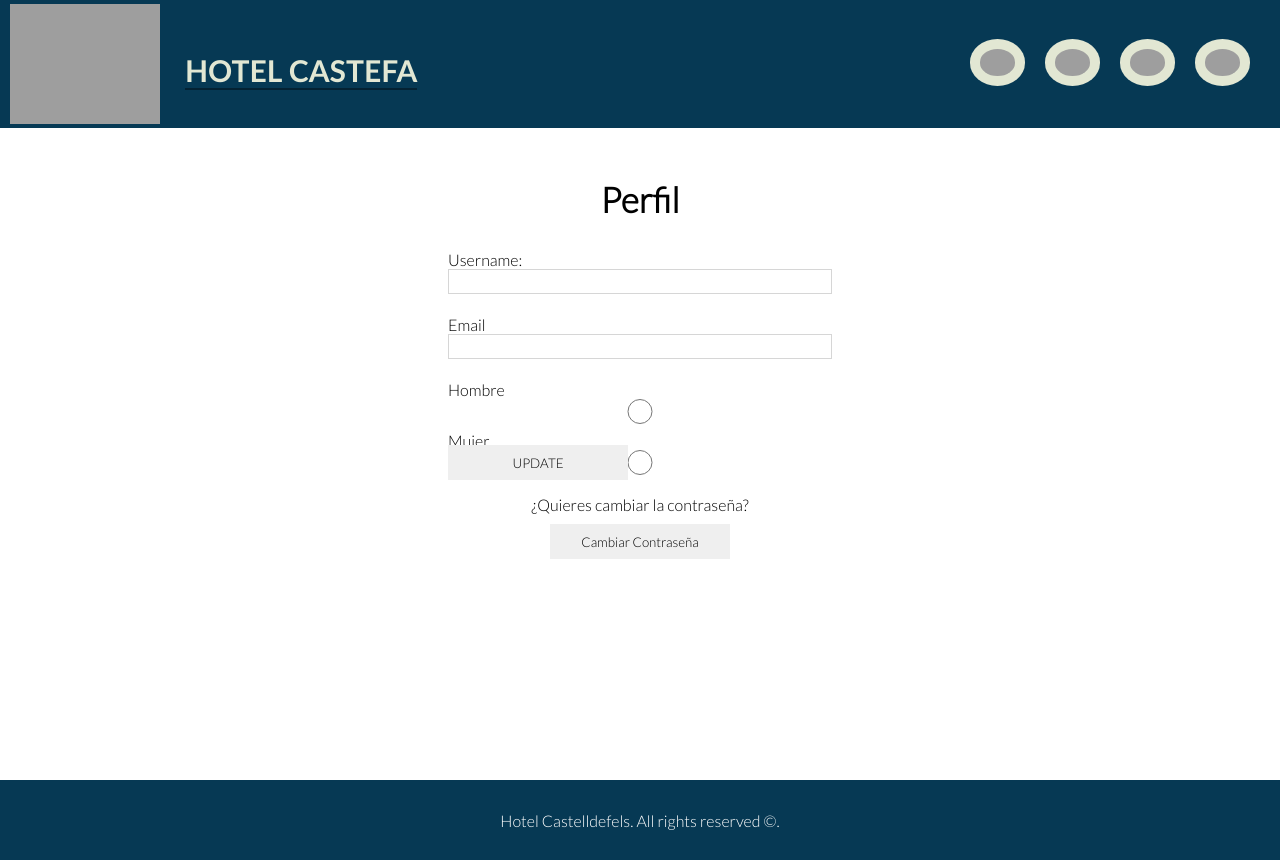
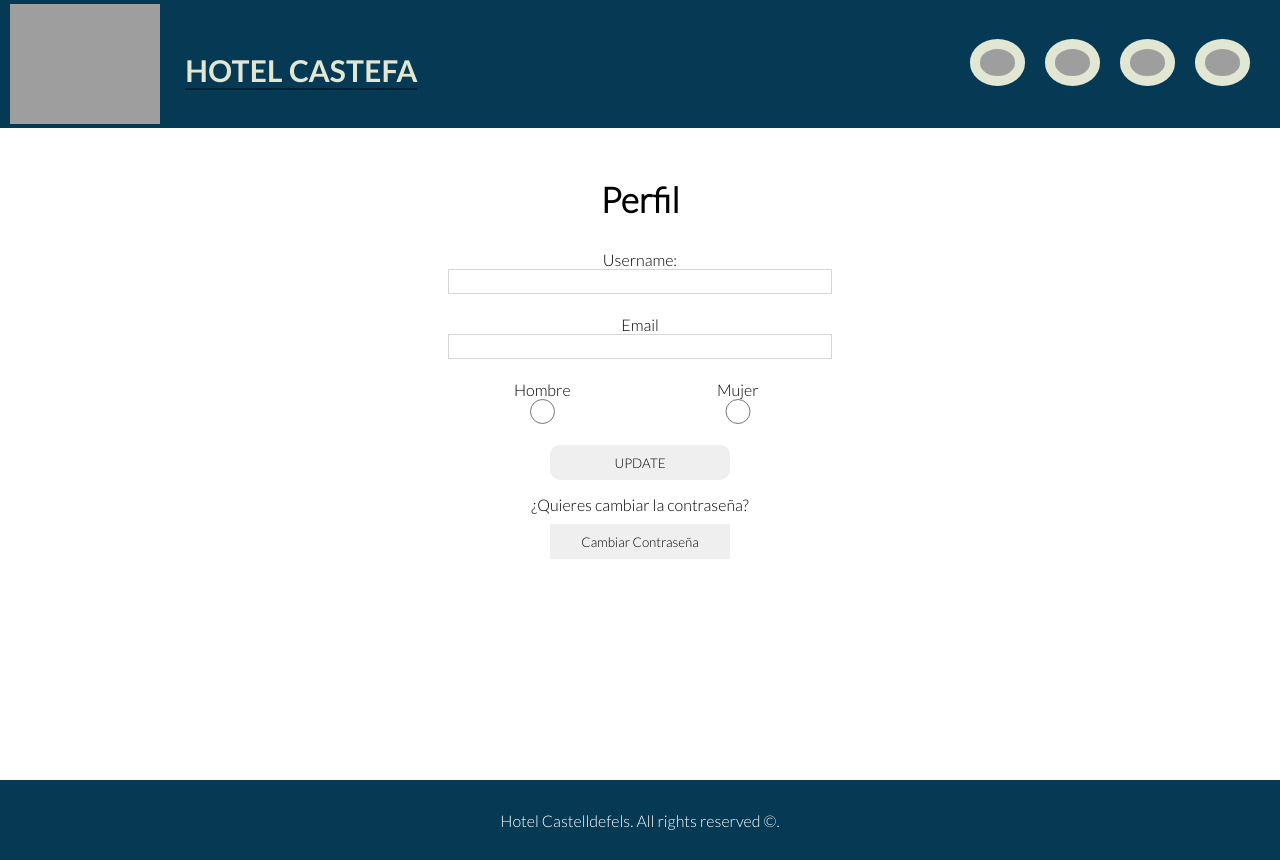
Before and after one commit to Samuelson23/REACTproject, a React (Vite) app in the folder reactproject/: page /profile in a window 1280 px wide. Built offline with nearby package versions, Linux system fonts and the light colour scheme; sample sign-in values are in the browser's storage; grey boxes are pictures that could not be loaded; a web font is replaced by a local one.

Commit message:
css changes

```diff
--- a/reactproject/src/pages/Profile/Profile.css
+++ b/reactproject/src/pages/Profile/Profile.css
@@ -14,6 +14,7 @@
 .profile-details {
   display: flex;
   flex-direction: column;
+  align-items: center;
   gap: 15px;
   width: 30vw;
   height: 60vh;
@@ -21,13 +22,15 @@
 
 .profile-field {
   display: flex;
-  flex-direction: column;
+  flex-direction: row;
   gap: 7px;
   width: 100%;
   height: 50px;
+  text-align: center;
 }
 
 .profile-field label{
+  width: 100%;
   display:flex;
   flex-direction: column;
 }
--- a/reactproject/src/pages/Profile/Profile.jsx
+++ b/reactproject/src/pages/Profile/Profile.jsx
@@ -90,7 +90,7 @@ const Profile = () => {
                 /></label>
         </div>
 
-        <button type="submit" disabled={send}>UPDATE</button>
+        <button className="button" type="submit" disabled={send}>UPDATE</button>
 
         <div className="change-password">
           <p>¿Quieres cambiar la contraseña?</p>
```
